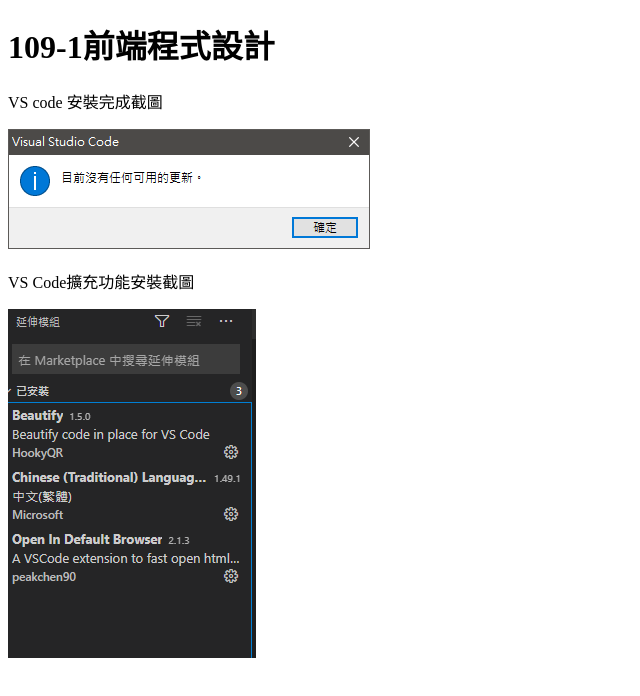
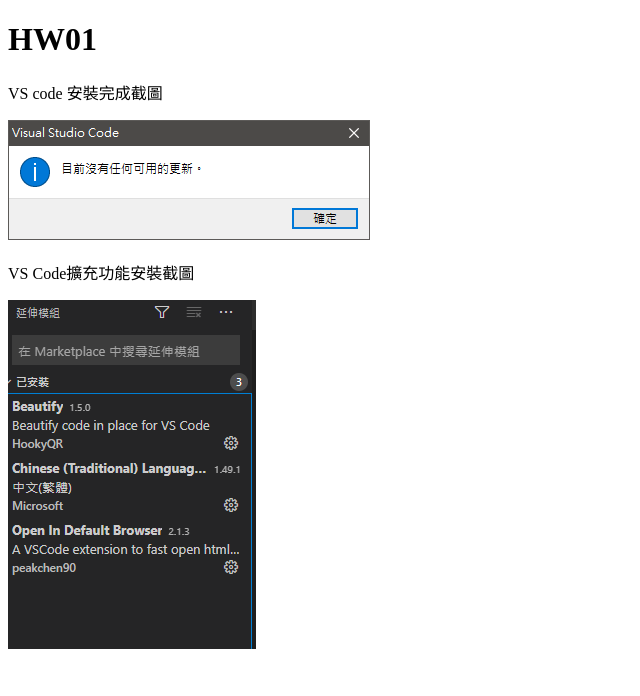
Before and after one commit to jyzhuang/jyzhuang.github.io, a plain HTML site: page 109-1Frontend/HW0/index.html in a window 1280 px wide. Shown: the whole page, without its empty margins (0-640 px from the left). Drawn offline with Linux system fonts and the light colour scheme.

Commit message:
Update index.html

```diff
--- a/109-1Frontend/HW0/index.html
+++ b/109-1Frontend/HW0/index.html
@@ -4,11 +4,11 @@
 <head>
     <meta charset="UTF-8">
     <meta name="viewport" content="width=device-width, initial-scale=1.0">
-    <title>Document</title>
+    <title>109-1前端程式設計</title>
 </head>
 
 <body>
-    <h1>109-1前端程式設計</h1>
+    <h1>HW01</h1>
     <p>VS code 安裝完成截圖</p>
     <img src="image/vscode-installation.PNG" alt="VS Code安裝完成截圖">
 <p>VS Code擴充功能安裝截圖</p>
```
